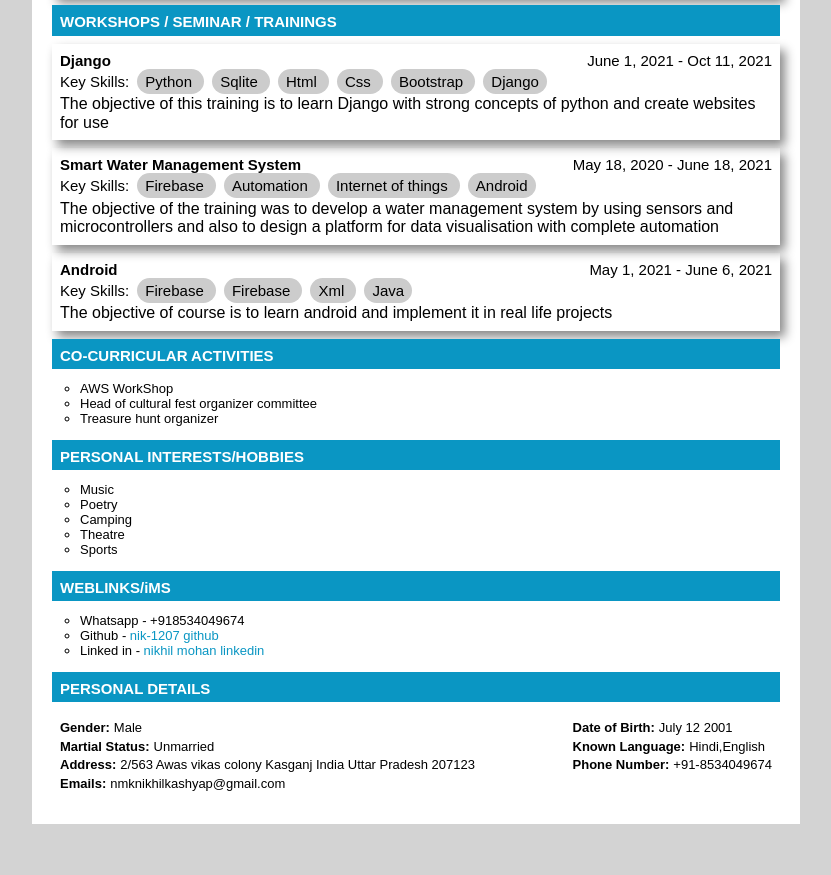
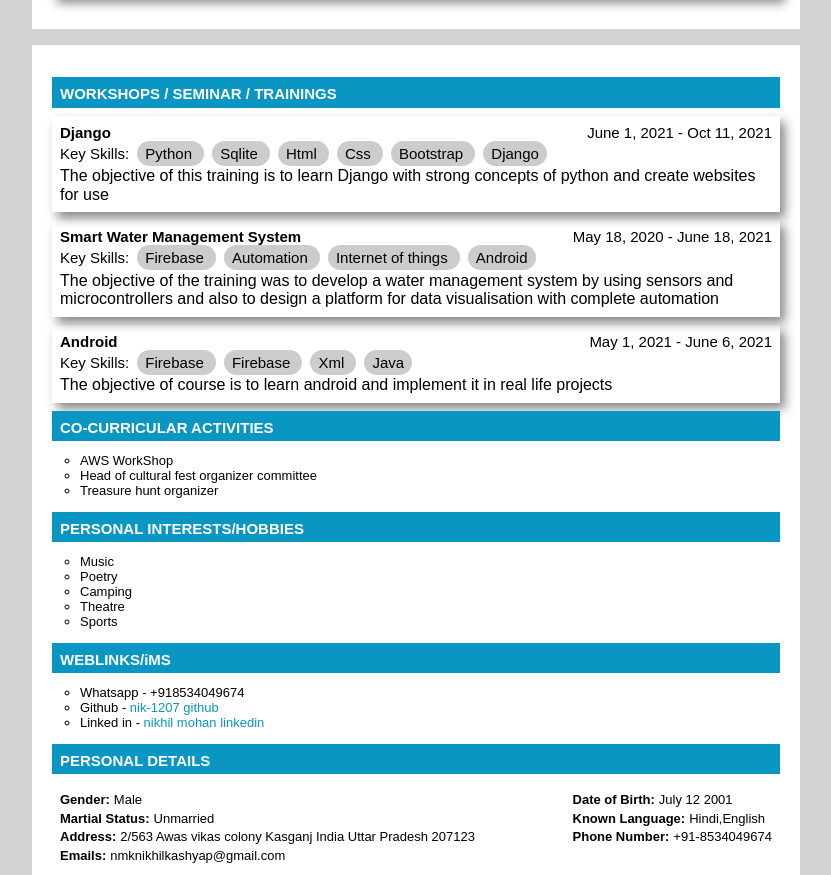
Before and after one commit to nik-1207/resume, a website built with Parcel: page index.html in a window 1280 px wide. Shown: the part 1725-2600 px from the top of the page, without its empty margins (224-1055 px from the left). Before the commit the page ends 2553 px from the top, so only its background shows below. Built offline with nearby package versions, Linux system fonts and the light colour scheme.

Commit message:
split page

```diff
--- a/index.html
+++ b/index.html
@@ -399,7 +399,8 @@
       </div>
     </div>
   </div>
-
+</div>
+<div class="main" style="margin-top:16px">
   <div>
     <div class="title">
       <span class="title-heading">WORKSHOPS / SEMINAR / TRAININGS </span></div>
```
